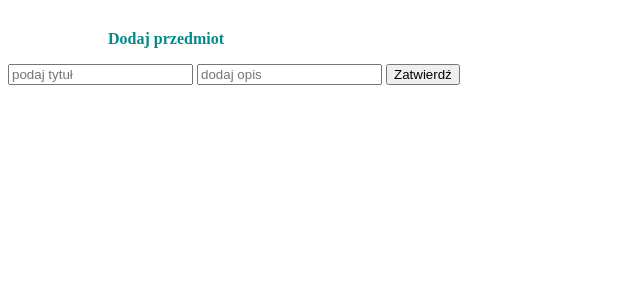
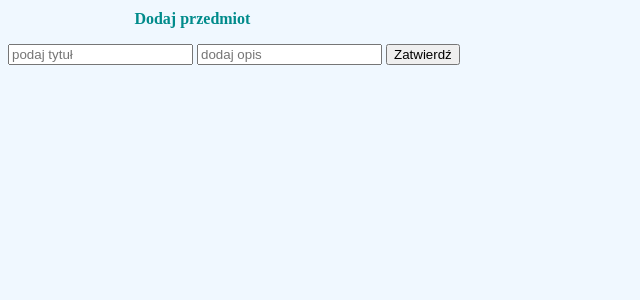
Before and after one commit to maniakiemby/Flask, a Flask app: page / in a window 1280 px wide. Shown: the top 300 px of the page, without its empty margins (0-640 px from the left). Run offline with Flask 2, Linux system fonts and the light colour scheme.

Commit message:
add styles and refactoring

```diff
--- a/app.py
+++ b/app.py
@@ -19,4 +19,4 @@ def post():
     description = request.form.get('description')
     if len(title) and len(description) > 0:
         list_items.append([title, description])
-    return render_template('hello.html', list_items=list_items)
+    return render_template('index.html', list_items=list_items)
--- a/templates/index.html
+++ b/templates/index.html
@@ -4,11 +4,15 @@
     <meta charset="UTF-8">
     <title>Formularz</title>
     <style>
+        body {
+            background-color: aliceblue;
+            background-size: cover;
+        }
         h3 {
             font-weight: bold;
             font-size: medium;
-            margin-left: 100px;
-            margin-top: 30px;
+            margin-left: 10%;
+            margin-top: 10px;
             color: darkcyan;
         }
         h2 {
@@ -33,8 +37,11 @@
         <input type="submit" value="Zatwierdź">
     </form>
 
-    {% block body %}
-    {% endblock body %}
+    {% block content %}
+        {% for item in list_items %}
+        <h2>{{ item[0] }} - {{ item[1] }}</h2>
+        {% endfor %}
+    {% endblock %}
 
 </body>
 </html>
```
Also changed, not shown: templates/hello.html (deleted, +0 -8 lines).
